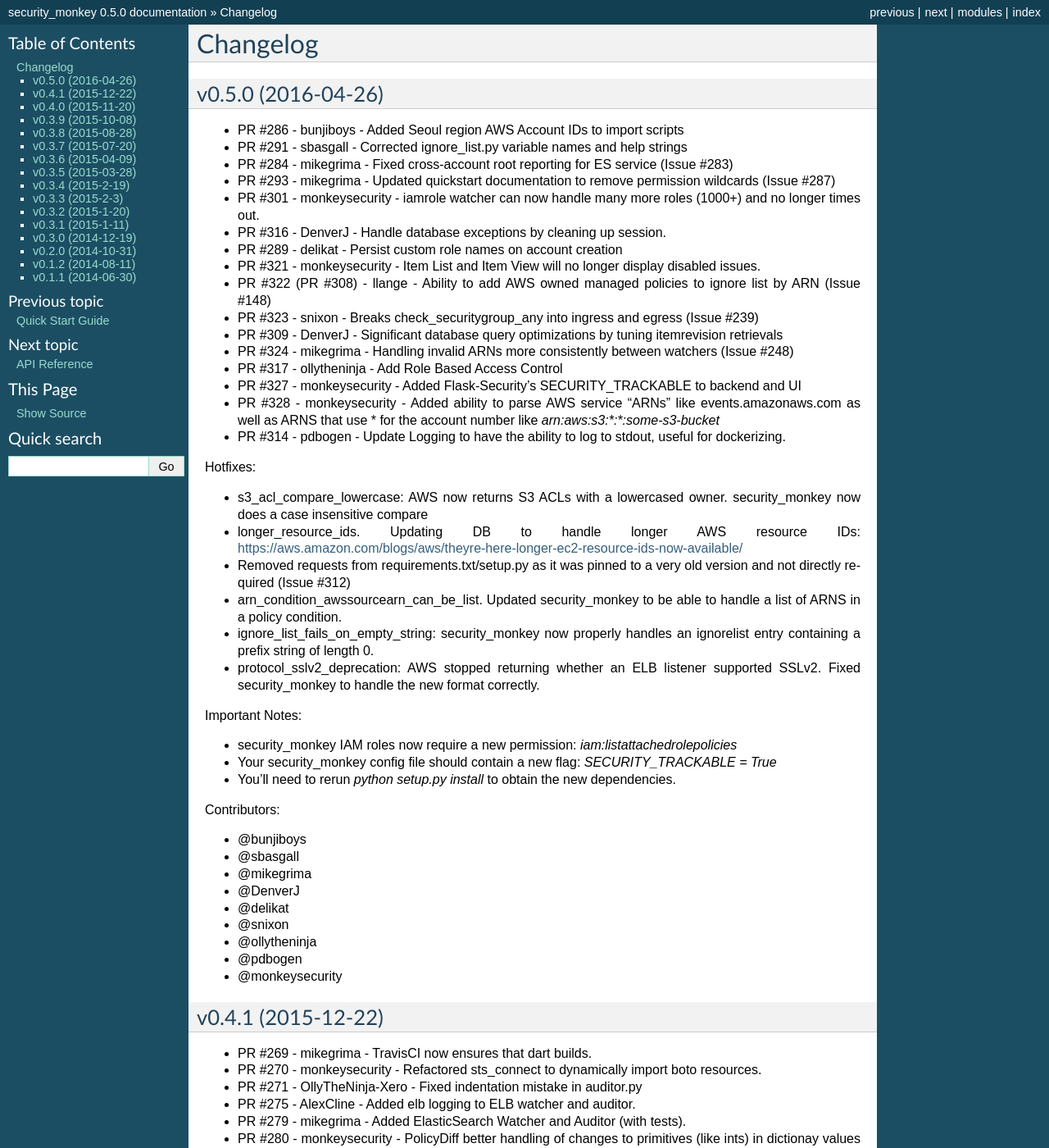
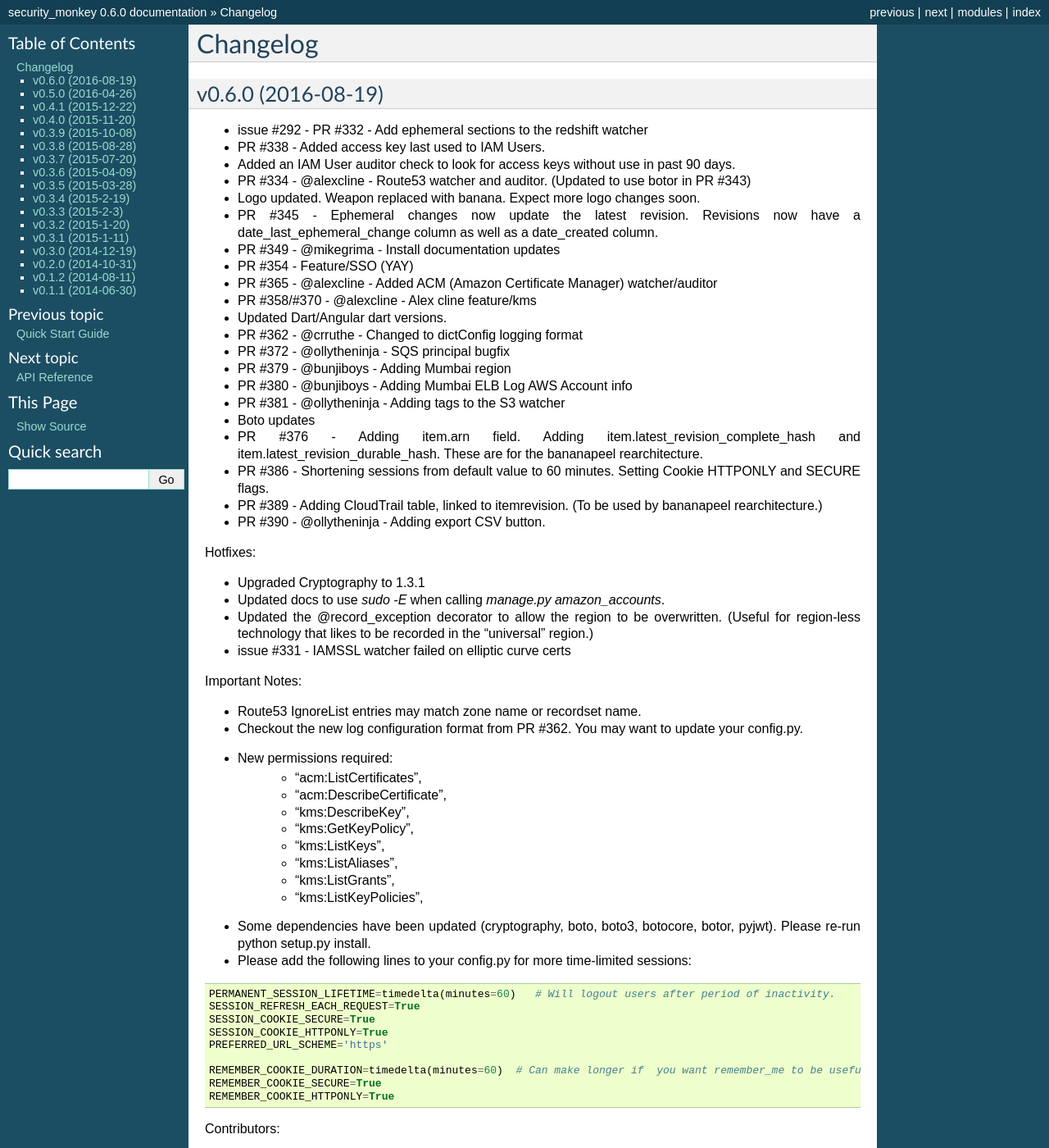
Before and after one commit to Netflix/security_monkey, a Sphinx documentation site: the page built from docs/changelog.rst, in a window 1280 px wide and 1400 px high. Shown: the whole window at 82% size. Built offline with Sphinx 7.4.7, drawn with Linux system fonts in a browser that asks for light colours; pages that are not in the unit, such as notebooks, are missing from menus; some of the changed text lies outside the part shown.

Commit message:
Bumping version in preparation of v0.6.0 release

```diff
--- a/docs/api/index.rst
+++ b/docs/api/index.rst
@@ -28,7 +28,7 @@
 
 		>>> import security_monkey
 		>>> security_monkey.__version__
-		u'0.5.0'
+		u'0.6.0'
 
 
 Class and method level definitions and documentation
--- a/docs/authors.rst
+++ b/docs/authors.rst
@@ -2,7 +2,7 @@
 Authors
 *******
 
-securitymonkey 0.5.0 is copyright 2014,2015,2016 Netflix. inc.
+securitymonkey 0.6.0 is copyright 2014,2015,2016 Netflix. inc.
 
 .. include:: ../AUTHORS
 
--- a/docs/changelog.rst
+++ b/docs/changelog.rst
@@ -1,6 +1,77 @@
 *********
 Changelog
 *********
+
+v0.6.0 (2016-08-19)
+===================
+- issue #292 - PR #332 - Add ephemeral sections to the redshift watcher
+- PR #338 - Added access key last used to IAM Users.
+- Added an IAM User auditor check to look for access keys without use in past 90 days.
+- PR #334 - @alexcline - Route53 watcher and auditor. (Updated to use botor in PR #343)
+- Logo updated. Weapon replaced with banana. Expect more logo changes soon.
+- PR #345 - Ephemeral changes now update the latest revision.  Revisions now have a date_last_ephemeral_change column as well as a date_created column.
+- PR #349 - @mikegrima - Install documentation updates
+- PR #354 - Feature/SSO (YAY)
+- PR #365 - @alexcline - Added ACM (Amazon Certificate Manager) watcher/auditor
+- PR #358/#370 - @alexcline - Alex cline feature/kms
+- Updated Dart/Angular dart versions.
+- PR #362 - @crruthe - Changed to dictConfig logging format
+- PR #372 - @ollytheninja - SQS principal bugfix
+- PR #379 - @bunjiboys - Adding Mumbai region
+- PR #380 - @bunjiboys - Adding Mumbai ELB Log AWS Account info
+- PR #381 - @ollytheninja - Adding tags to the S3 watcher
+- Boto updates
+- PR #376 - Adding item.arn field.  Adding item.latest_revision_complete_hash and item.latest_revision_durable_hash.  These are for the bananapeel rearchitecture.
+- PR #386 - Shortening sessions from default value to 60 minutes. Setting Cookie HTTPONLY and SECURE flags.
+- PR #389 - Adding CloudTrail table, linked to itemrevision. (To be used by bananapeel rearchitecture.)
+- PR #390 - @ollytheninja - Adding export CSV button.
+
+
+Hotfixes:
+
+- Upgraded Cryptography to 1.3.1
+- Updated docs to use `sudo -E` when calling `manage.py amazon_accounts`.
+- Updated the @record_exception decorator to allow the region to be overwritten. (Useful for region-less technology that likes to be recorded in the "universal" region.)
+- issue #331 - IAMSSL watcher failed on elliptic curve certs
+
+Important Notes:
+
+- Route53 IgnoreList entries may match zone name or recordset name.
+- Checkout the new log configuration format from PR #362.  You may want to update your config.py.
+- New permissions required:
+    - "acm:ListCertificates",
+    - "acm:DescribeCertificate",
+    - "kms:DescribeKey",
+    - "kms:GetKeyPolicy",
+    - "kms:ListKeys",
+    - "kms:ListAliases",
+    - "kms:ListGrants",
+    - "kms:ListKeyPolicies",
+- Some dependencies have been updated (cryptography, boto, boto3, botocore, botor, pyjwt).  Please re-run python setup.py install.
+- Please add the following lines to your config.py for more time-limited sessions:
+
+.. code-block:: python
+
+    PERMANENT_SESSION_LIFETIME=timedelta(minutes=60)   # Will logout users after period of inactivity.
+    SESSION_REFRESH_EACH_REQUEST=True
+    SESSION_COOKIE_SECURE=True
+    SESSION_COOKIE_HTTPONLY=True
+    PREFERRED_URL_SCHEME='https'
+
+    REMEMBER_COOKIE_DURATION=timedelta(minutes=60)  # Can make longer if  you want remember_me to be useful
+    REMEMBER_COOKIE_SECURE=True
+    REMEMBER_COOKIE_HTTPONLY=True
+
+
+Contributors:
+
+- @alexcline
+- @crruthe
+- @ollytheninja
+- @bunjiboys
+- @mikegrima
+- @monkeysecurity
+
 
 v0.5.0 (2016-04-26)
 ===================
--- a/docs/conf.py
+++ b/docs/conf.py
@@ -54,9 +54,9 @@
 # built documents.
 #
 # The short X.Y version.
-version = '0.5'
+version = '0.6'
 # The full version, including alpha/beta/rc tags.
-release = '0.5.0'
+release = '0.6.0'
 
 # The language for content autogenerated by Sphinx. Refer to documentation
 # for a list of supported languages.
--- a/setup.py
+++ b/setup.py
@@ -15,7 +15,7 @@
 
 setup(
     name='security_monkey',
-    version='0.5.0',
+    version='0.6.0',
     long_description=__doc__,
     packages=['security_monkey'],
     include_package_data=True,
```
Also changed, not shown: 1 other file.
